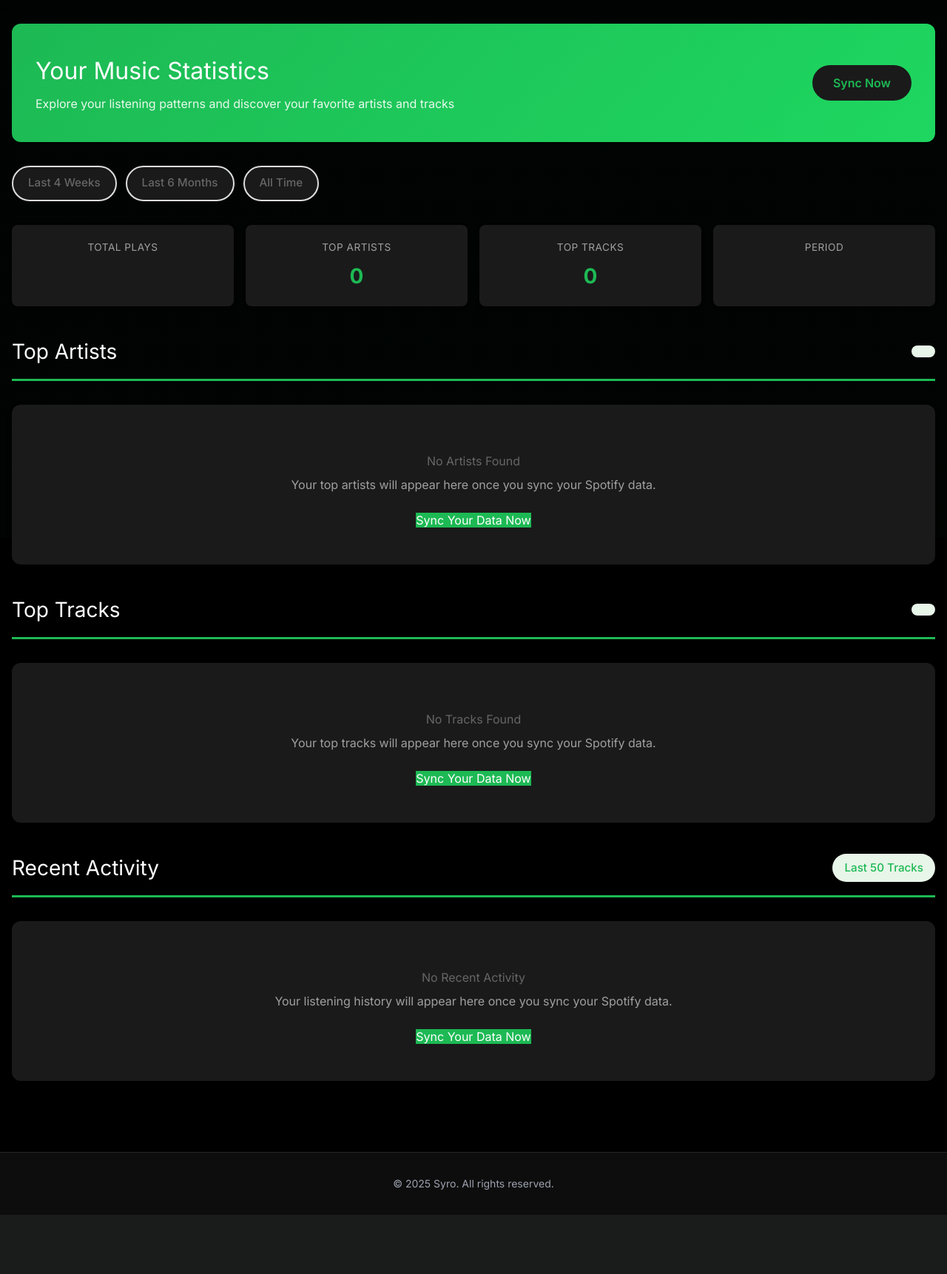
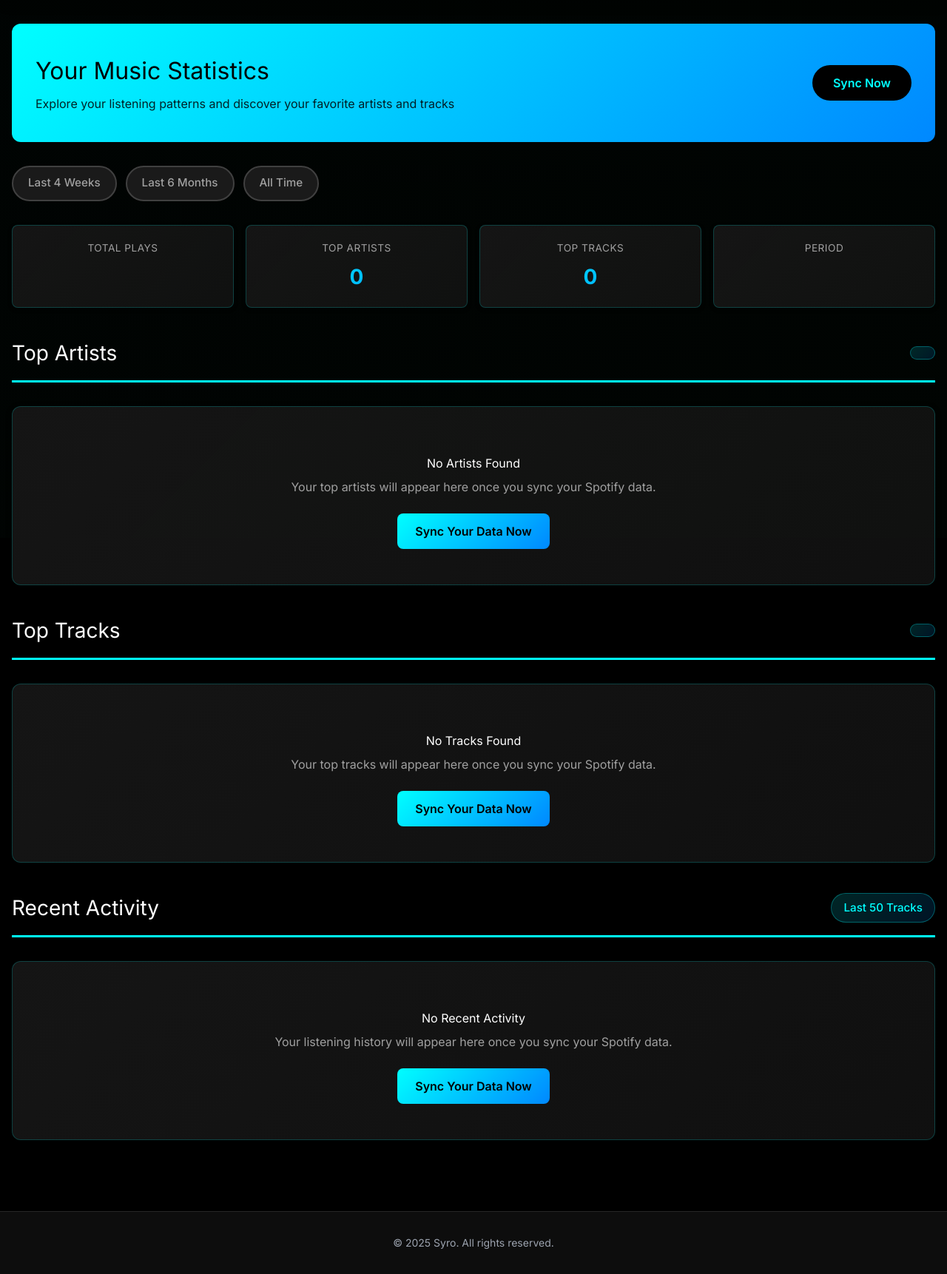
Before and after one commit to gelogonza/Syro, a Django app: template SyroMusic/templates/syromusic/stats_dashboard.html in a window 1280 px wide. Shown: the part 73-1795 px from the top of the page at 74% size. Before the commit the page ends 1715 px from the top, so only its background shows below. Run offline with Django 5.2, Linux system fonts and the light colour scheme; the template is opened without the code that fills it, so the values that code supplies are empty; parts of the project's set-up code (start-up, migrations or seed data) failed here and were passed over; some libraries are stand-ins or nearby versions.

Commit message:
Update stats dashboard with player styling and neon cyan theme
Features Added:
- Migrated entire stats dashboard from Spotify green to neon cyan (#00FFFF)
- Applied frosted glass effect styling like player page
- Updated all colors with cyan gradient accents

Major Updates:
- Stats header: Gradient cyan background with black text
- Sync button: Cyan text on black background with glow effect
- Time range buttons: Cyan borders with cyan gradient when active
- Section headers: Cyan underlines with cyan gradient badges
- Artist cards: Frosted glass background with cyan borders
- Artist popularity badges: Cyan gradients
- Track container: Glass effect with subtle cyan borders
- Track rank numbers: Cyan gradient text
- Activity timeline: Cyan gradient dots and dividers
- Summary cards: Glass effect with cyan text values
- Empty states: Frosted glass styling
- Play buttons: Cyan gradients with glow on hover

Visual Enhancements:
- Added box-shadow glows on cyan elements
- Implemented subtle cyan borders on all cards
- Glass morphism effects for modern aesthetic
- Smooth transitions and hover animations
- Consistent spacing and typography

All elements now match premium player page aesthetic with:
- Dark backgrounds (#0a0a0a, #1a1a1a)
- Neon cyan accents (#00FFFF primary, #0088FF secondary)
- Professional gradient effects
- Accessible color contrasts

🤖 Generated with Claude Code

Co-Authored-By: Claude <noreply@anthropic.com>

```diff
--- a/SyroMusic/templates/syromusic/stats_dashboard.html
+++ b/SyroMusic/templates/syromusic/stats_dashboard.html
@@ -5,8 +5,8 @@
 {% block extra_css %}
 <style>
   .stats-header {
-    background: linear-gradient(135deg, #1DB954, #1ed760);
-    color: white;
+    background: linear-gradient(135deg, #00FFFF, #0088FF);
+    color: #000000;
     padding: 2.5rem 2rem;
     border-radius: 12px;
     margin-bottom: 2rem;
@@ -24,18 +24,18 @@
   .stats-header h1 {
     margin: 0 0 0.5rem 0;
     font-size: 2rem;
-    color: white;
+    color: #000000;
   }
 
   .stats-header p {
     margin: 0;
-    color: rgba(255, 255, 255, 0.9);
+    color: rgba(0, 0, 0, 0.85);
     font-size: 1rem;
   }
 
   .sync-button {
-    background-color: #1a1a1a;
-    color: #1DB954;
+    background-color: #000000;
+    color: #00FFFF;
     padding: 0.75rem 1.75rem;
     border: none;
     border-radius: 25px;
@@ -64,7 +65,7 @@
 
   .time-range-btn {
     padding: 0.65rem 1.25rem;
-    border: 2px solid #ddd;
+    border: 2px solid #404040;
     background-color: #1a1a1a;
     border-radius: 25px;
     cursor: pointer;
@@ -72,18 +73,19 @@
     font-weight: 500;
     transition: all 0.3s ease;
     text-decoration: none;
-    color: #666;
+    color: #a0a0a0;
   }
 
   .time-range-btn:hover {
-    border-color: #1DB954;
-    color: #1DB954;
+    border-color: #00FFFF;
+    color: #00FFFF;
   }
 
   .time-range-btn.active {
-    background-color: #1DB954;
-    border-color: #1DB954;
-    color: white;
+    background: linear-gradient(135deg, #00FFFF, #0088FF);
+    border-color: #00FFFF;
+    color: #000000;
+    font-weight: 600;
   }
 
   /* Section Headers */
@@ -94,19 +96,21 @@
     margin-top: 2.5rem;
     margin-bottom: 1.5rem;
     padding-bottom: 1rem;
-    border-bottom: 3px solid #1DB954;
+    border-bottom: 3px solid #00FFFF;
   }
 
   .section-header h2 {
     margin: 0;
     font-size: 1.75rem;
+    color: #ffffff;
   }
 
   .period-label {
-    background-color: #e8f5e9;
-    color: #1DB954;
+    background: linear-gradient(135deg, rgba(0, 255, 255, 0.15), rgba(0, 136, 255, 0.15));
+    color: #00FFFF;
     padding: 0.5rem 1rem;
     border-radius: 20px;
+    border: 1px solid rgba(0, 255, 255, 0.3);
     font-weight: 500;
     font-size: 0.95rem;
   }
@@ -342,9 +354,10 @@
   .empty-state {
     text-align: center;
     padding: 3rem 1.5rem;
-    background: #1a1a1a;
+    background: linear-gradient(135deg, rgba(26, 26, 26, 0.8), rgba(26, 26, 26, 0.6));
+    border: 1px solid rgba(0, 255, 255, 0.2);
     border-radius: 12px;
-    box-shadow: 0 2px 8px rgba(0, 0, 0, 0.08);
+    box-shadow: 0 2px 8px rgba(0, 0, 0, 0.3);
     margin-top: 2rem;
   }
 
@@ -354,7 +367,7 @@
   }
 
   .empty-state h3 {
-    color: #666;
+    color: #ffffff;
     margin-bottom: 0.5rem;
   }
 
@@ -372,10 +385,11 @@
   }
 
   .summary-item {
-    background: #1a1a1a;
+    background: linear-gradient(135deg, rgba(26, 26, 26, 0.8), rgba(26, 26, 26, 0.6));
+    border: 1px solid rgba(0, 255, 255, 0.2);
     padding: 1.25rem;
     border-radius: 8px;
-    box-shadow: 0 2px 6px rgba(0, 0, 0, 0.06);
+    box-shadow: 0 2px 6px rgba(0, 0, 0, 0.2);
     text-align: center;
   }
 
@@ -390,7 +404,10 @@
   .summary-value {
     font-size: 1.75rem;
     font-weight: 700;
-    color: #1DB954;
+    background: linear-gradient(135deg, #00FFFF, #0088FF);
+    -webkit-background-clip: text;
+    -webkit-text-fill-color: transparent;
+    background-clip: text;
   }
 
   /* Responsive */
@@ -507,7 +524,7 @@
       <div class="empty-state-icon"></div>
       <h3>No Artists Found</h3>
       <p>Your top artists will appear here once you sync your Spotify data.</p>
-      <a href="{% url 'music:sync_spotify_stats' %}" class="btn" style="background-color: #1DB954;">
+      <a href="{% url 'music:sync_spotify_stats' %}" class="btn-primary">
         Sync Your Data Now
       </a>
     </div>
@@ -545,7 +562,7 @@
       <div class="empty-state-icon"></div>
       <h3>No Tracks Found</h3>
       <p>Your top tracks will appear here once you sync your Spotify data.</p>
-      <a href="{% url 'music:sync_spotify_stats' %}" class="btn" style="background-color: #1DB954;">
+      <a href="{% url 'music:sync_spotify_stats' %}" class="btn-primary">
         Sync Your Data Now
       </a>
     </div>
@@ -577,7 +594,7 @@
       <div class="empty-state-icon"></div>
       <h3>No Recent Activity</h3>
       <p>Your listening history will appear here once you sync your Spotify data.</p>
-      <a href="{% url 'music:sync_spotify_stats' %}" class="btn" style="background-color: #1DB954;">
+      <a href="{% url 'music:sync_spotify_stats' %}" class="btn-primary">
         Sync Your Data Now
       </a>
     </div>
```
Also changed, not shown: other parts of SyroMusic/templates/syromusic/stats_dashboard.html (+30 -21 lines).
